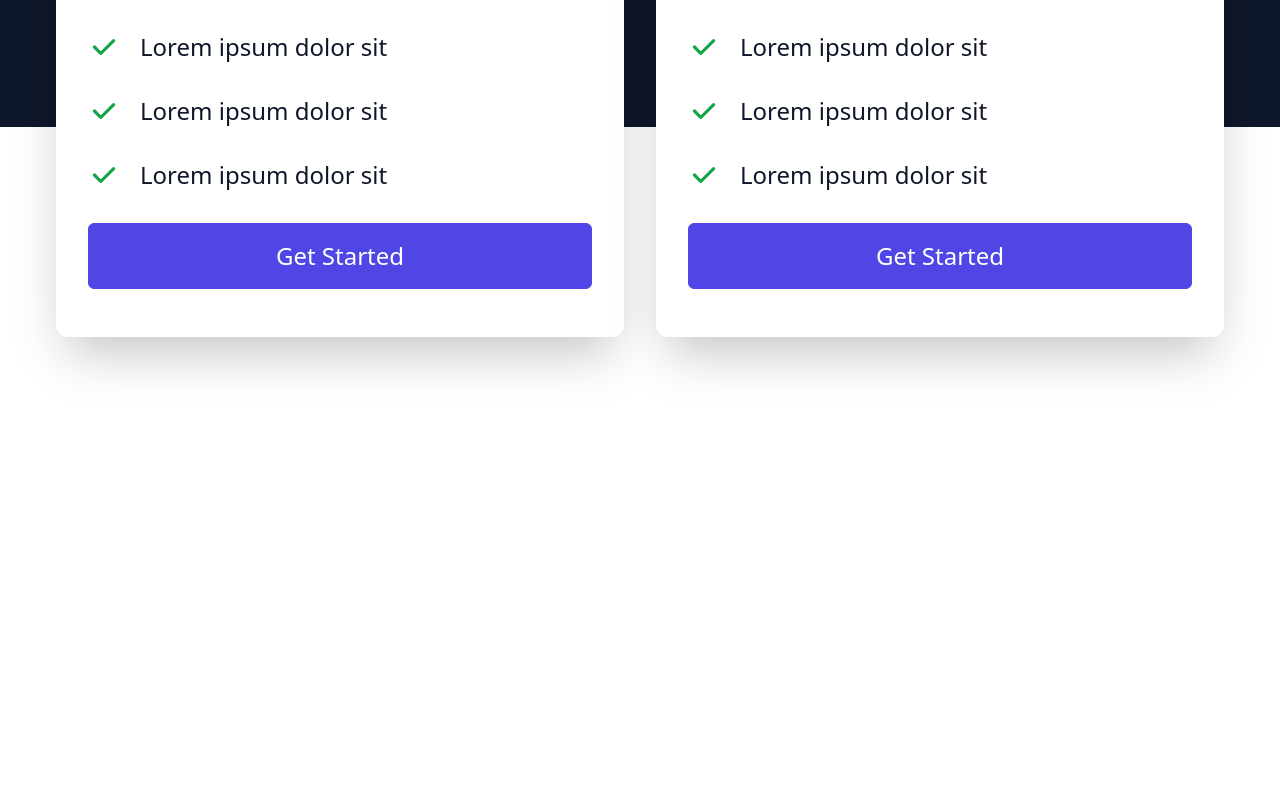
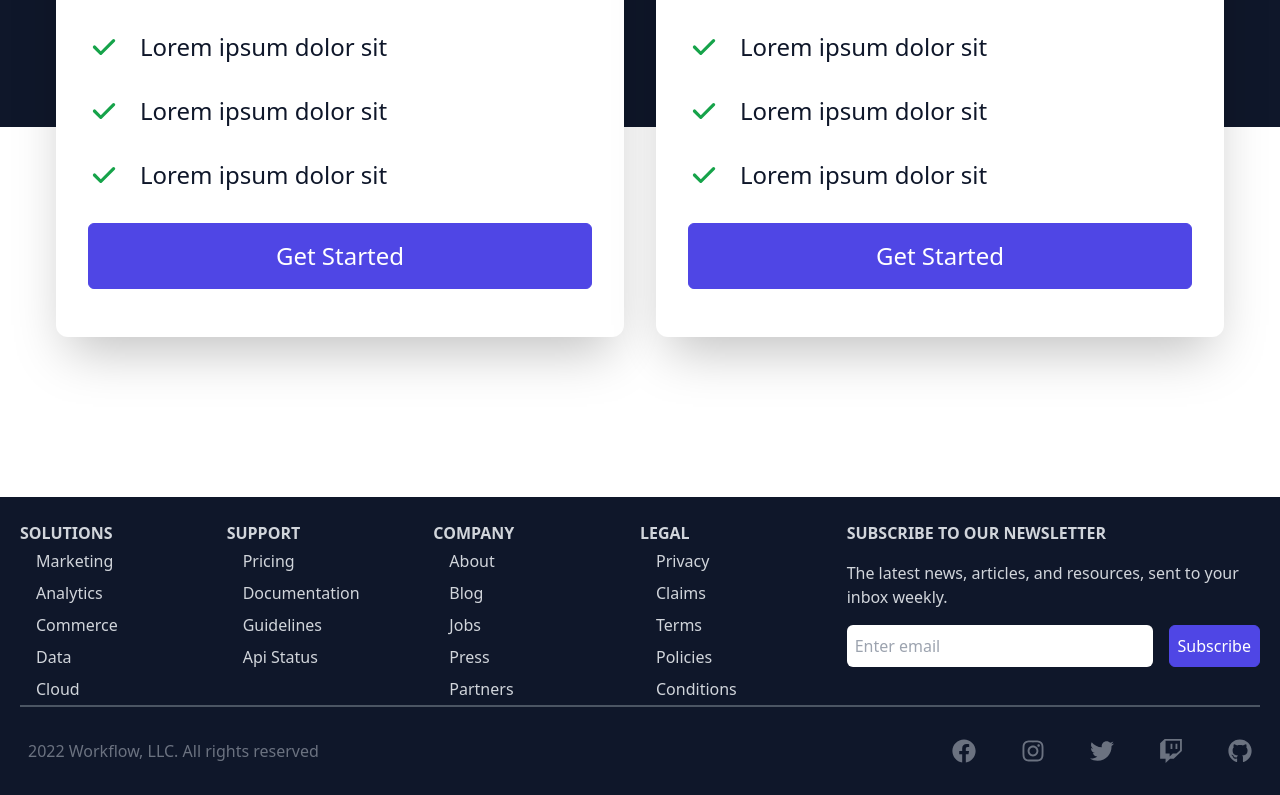
Before and after one commit to dagim-cherinet/React-tailwind-website, a React (Create React App) app: page / in a window 1280 px wide. Shown: the part 3859-4654 px from the top of the page. Before the commit the page ends 4356 px from the top, so only its background shows below. Built offline with nearby package versions, Linux system fonts and the light colour scheme.

Commit message:
added header

```diff
--- a/package.json
+++ b/package.json
@@ -11,6 +11,7 @@
     "postcss": "^8.4.14",
     "react": "^18.2.0",
     "react-dom": "^18.2.0",
+    "react-icons": "^4.4.0",
     "react-scripts": "5.0.1",
     "tailwindcss": "^3.1.6",
     "web-vitals": "^2.1.4"
--- a/src/App.js
+++ b/src/App.js
@@ -4,6 +4,7 @@
 import Support from "./components/support";
 import AllInOne from "./components/all_inOne";
 import Pricing from "./components/pricing";
+import Footer from "./components/footer";
 function App() {
   return (
     <>
@@ -13,6 +14,7 @@
       <Support />
       <AllInOne />
       <Pricing />
+      <Footer />
     </>
   );
 }
--- /dev/null
+++ b/src/components/footer.js
@@ -0,0 +1,82 @@
+import React from "react";
+import {
+  FaFacebook,
+  FaGithub,
+  FaInstagram,
+  FaTwitter,
+  FaTwitch,
+} from "react-icons/fa";
+
+const Footer = () => {
+  return (
+    <div className="w-full mt-12 bg-slate-900 text-gray-300 py-4 px-2">
+      <div className="max-w-[1240px] mx-auto grid grid-cols-2 md:grid-cols-6 border-b-2 border-gray-600">
+        <div>
+          <h6 className="font-bold uppercase pt-2">Solutions</h6>
+          <ul>
+            <li className="py-1">Marketing</li>
+            <li className="py-1">Analytics</li>
+            <li className="py-1">Commerce</li>
+            <li className="py-1">Data</li>
+            <li className="py-1">Cloud</li>
+          </ul>
+        </div>
+        <div>
+          <h6 className="font-bold uppercase pt-2">Support</h6>
+          <ul>
+            <li className="py-1">Pricing</li>
+            <li className="py-1">Documentation</li>
+            <li className="py-1">Guidelines</li>
+            <li className="py-1">Api Status</li>
+          </ul>
+        </div>
+        <div>
+          <h6 className="font-bold uppercase pt-2">Company</h6>
+          <ul>
+            <li className="py-1">About</li>
+            <li className="py-1">Blog</li>
+            <li className="py-1">Jobs</li>
+            <li className="py-1">Press</li>
+            <li className="py-1">Partners</li>
+          </ul>
+        </div>
+        <div>
+          <h6 className="font-bold uppercase pt-2">Legal</h6>
+          <ul>
+            <li className="py-1">Privacy</li>
+            <li className="py-1">Claims</li>
+            <li className="py-1">Terms</li>
+            <li className="py-1">Policies</li>
+            <li className="py-1">Conditions</li>
+          </ul>
+        </div>
+        <div className="col-span-2 pt-8 md:pt-2">
+          <p className="font-bold uppercase">Subscribe to our newsletter</p>
+          <p className="py-4">
+            The latest news, articles, and resources, sent to your inbox weekly.
+          </p>
+          <form className="flex flex-col sm:flex-row">
+            <input
+              className="w-full p-2 mr-4 rounded-md mb-4"
+              type="email"
+              placeholder="Enter email"
+            />
+            <button className="p-2 mb-4"> Subscribe</button>
+          </form>
+        </div>
+      </div>
+      <div className="flex flex-col sm:flex-row max-w-[1240px] px-2 py-4  mx-auto  justify-between text-center text-gray-500">
+        <p className="pt-4">2022 Workflow, LLC. All rights reserved</p>
+        <div className="flex justify-between sm:w-[300px] pt-4 text-2xl">
+          <FaFacebook />
+          <FaInstagram />
+          <FaTwitter />
+          <FaTwitch />
+          <FaGithub />
+        </div>
+      </div>
+    </div>
+  );
+};
+
+export default Footer;
```
Also changed, not shown: 1 other file (tests, documents, lock files or other folders).
